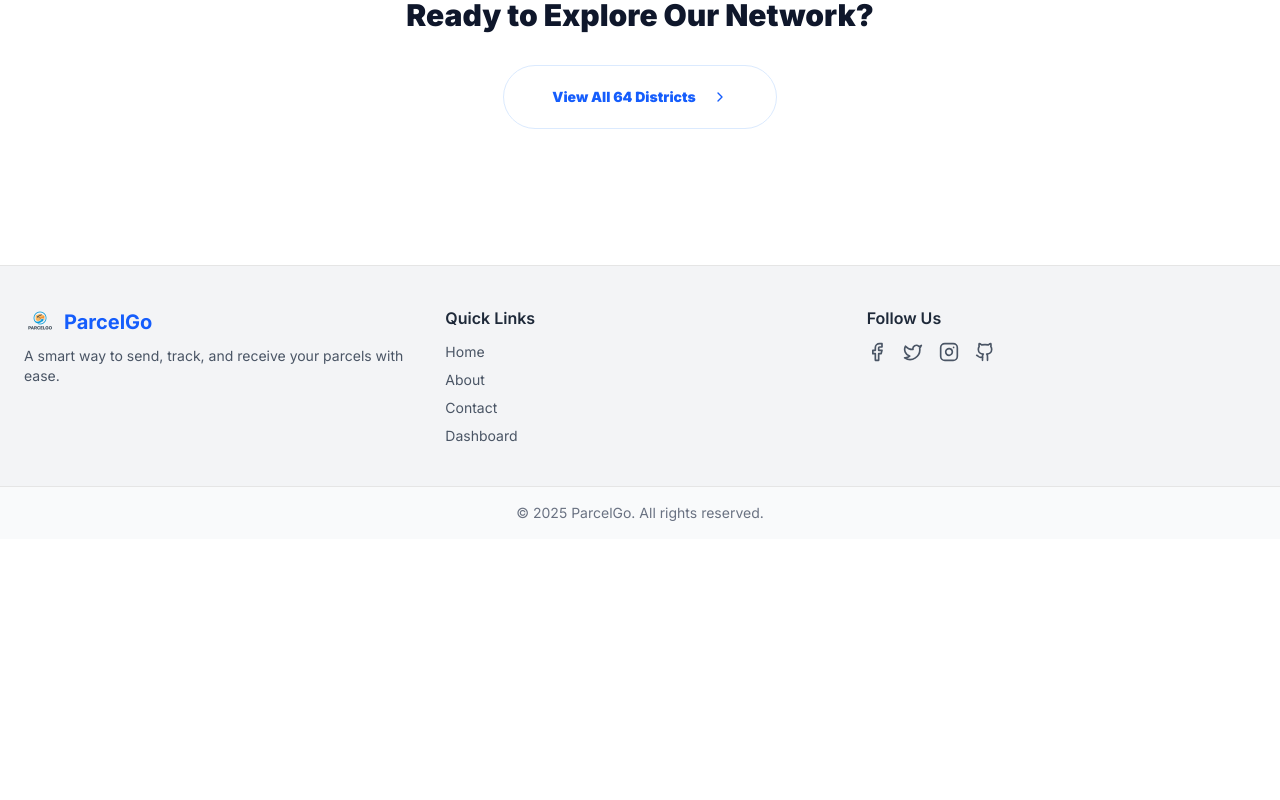
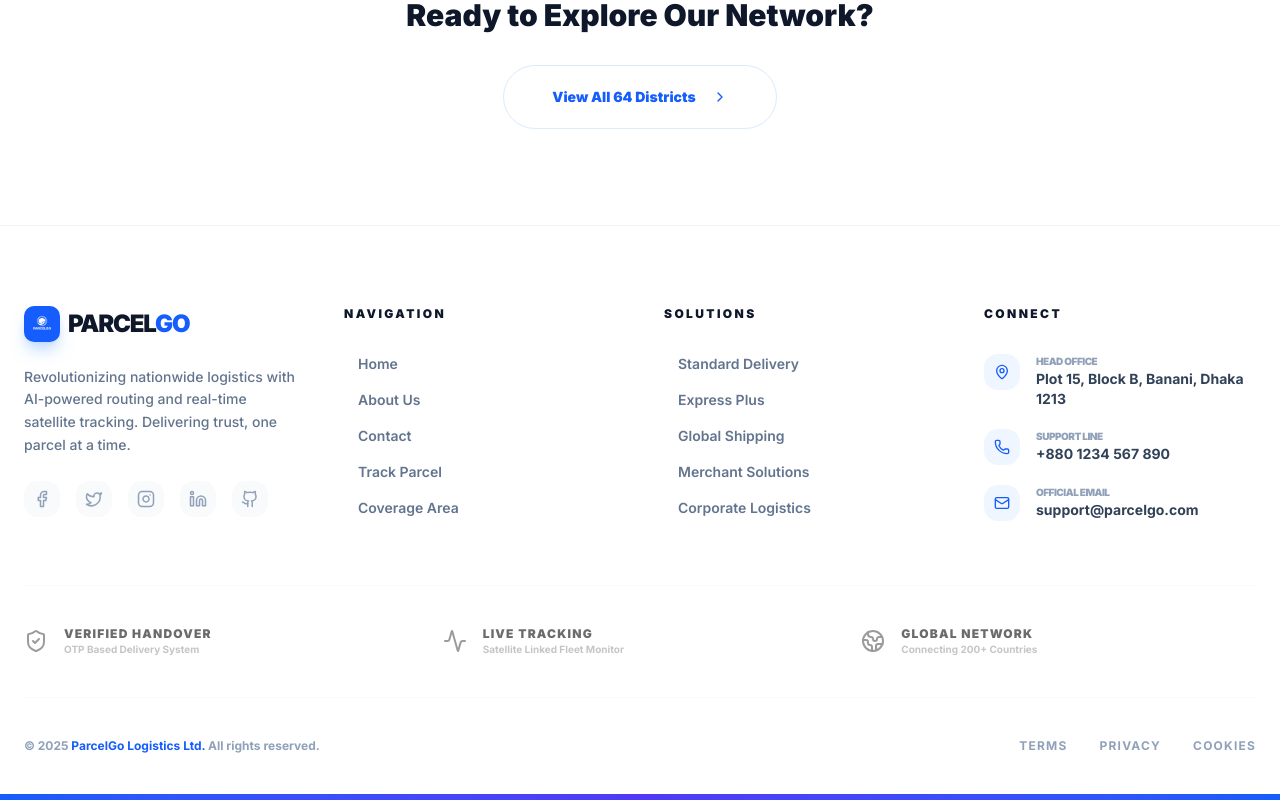
Before and after one commit to yeaminstudent5598/parcel-go-frontend, a React (Vite) app: page / in a window 1280 px wide. Shown: the part 9061-9861 px from the top of the page. Before the commit the page ends 9600 px from the top, so only its background shows below. Built offline with nearby package versions, Linux system fonts and the light colour scheme; no server answers.

Commit message:
Update: src/components/layout/Footer.tsx

```diff
--- a/src/components/layout/Footer.tsx
+++ b/src/components/layout/Footer.tsx
@@ -1,68 +1,158 @@
-// src/components/layout/Footer.tsx
+/* eslint-disable @typescript-eslint/no-explicit-any */
 import { Link } from "react-router-dom";
-import { Facebook, Twitter, Instagram, Github } from "lucide-react";
+import {
+  Facebook, Twitter, Instagram, Github, Linkedin,
+  Mail, MapPin, Phone, Truck, ChevronRight,
+  ShieldCheck, Globe2, Activity
+} from "lucide-react";
 import logo from "@/assets/logo/logo.png";
+
+// --- DYNAMIC DATA ARRAYS ---
+const quickLinks = [
+  { name: "Home", path: "/" },
+  { name: "About Us", path: "/about" },
+  { name: "Contact", path: "/contact" },
+  { name: "Track Parcel", path: "/track" },
+  { name: "Coverage Area", path: "/districts" },
+];
+
+const serviceLinks = [
+  { name: "Standard Delivery", path: "/services/standard" },
+  { name: "Express Plus", path: "/services/express" },
+  { name: "Global Shipping", path: "/services/global" },
+  { name: "Merchant Solutions", path: "/register" },
+  { name: "Corporate Logistics", path: "/services" },
+];
+
+const socialLinks = [
+  { icon: Facebook, color: "hover:text-blue-600", path: "https://facebook.com" },
+  { icon: Twitter, color: "hover:text-sky-400", path: "https://twitter.com" },
+  { icon: Instagram, color: "hover:text-pink-500", path: "https://instagram.com" },
+  { icon: Linkedin, color: "hover:text-blue-700", path: "https://linkedin.com" },
+  { icon: Github, color: "hover:text-slate-900 dark:hover:text-white", path: "https://github.com" },
+];
+
+const contactInfo = [
+  { icon: MapPin, text: "Plot 15, Block B, Banani, Dhaka 1213", label: "Head Office" },
+  { icon: Phone, text: "+880 1234 567 890", label: "Support Line" },
+  { icon: Mail, text: "support@parcelgo.com", label: "Official Email" },
+];
 
 const Footer = () => {
   return (
-    <footer className="bg-gray-100 dark:bg-gray-900 border-t mt-10 text-gray-800 dark:text-gray-200">
-      <div className="max-w-7xl mx-auto px-6 py-10 grid grid-cols-1 md:grid-cols-3 gap-8">
-        {/* Logo + About */}
-        <div>
-          <div className="flex items-center gap-2">
-            <img src={logo} alt="ParcelGo Logo" className="h-8 w-8"/>
-            <h2 className="text-xl font-bold text-blue-600 dark:text-blue-400">ParcelGo</h2>
+    <footer className="bg-white dark:bg-slate-950 border-t border-slate-100 dark:border-slate-900 pt-20 overflow-hidden">
+      <div className="container mx-auto px-6">
+
+        {/* --- TOP GRID: MAIN CONTENT --- */}
+        <div className="grid grid-cols-1 md:grid-cols-2 lg:grid-cols-4 gap-12 pb-16">
+
+          {/* Column 1: Brand & Bio */}
+          <div className="space-y-6">
+            <Link to="/" className="flex items-center gap-2 group">
+              <div className="bg-blue-600 p-1.5 rounded-lg shadow-lg shadow-blue-200 dark:shadow-none transition-transform group-hover:scale-105">
+                <img src={logo} alt="P" className="h-6 w-auto brightness-0 invert" />
               </div>
-          <p className="text-gray-600 dark:text-gray-300 mt-2 text-sm">
-            A smart way to send, track, and receive your parcels with ease.
+              <span className="text-2xl font-black text-slate-900 dark:text-white tracking-tighter uppercase">
+                Parcel<span className="text-blue-600">Go</span>
+              </span>
+            </Link>
+            <p className="text-slate-500 dark:text-slate-400 text-sm leading-relaxed font-medium">
+              Revolutionizing nationwide logistics with AI-powered routing and real-time satellite tracking. Delivering trust, one parcel at a time.
             </p>
+            <div className="flex gap-4">
+              {socialLinks.map((social, i) => (
+                <a
+                  key={i} href={social.path} target="_blank" rel="noreferrer"
+                  className={`p-2 rounded-xl bg-slate-50 dark:bg-slate-900 text-slate-400 transition-all ${social.color} hover:scale-110 border border-transparent hover:border-slate-100 dark:hover:border-slate-800`}
+                >
+                  <social.icon size={18} />
+                </a>
+              ))}
+            </div>
           </div>
 
-        {/* Quick Links */}
+          {/* Column 2: Quick Navigation */}
           <div>
-          <h3 className="font-semibold text-gray-800 dark:text-gray-200 mb-3">Quick Links</h3>
-          <ul className="space-y-2 text-sm text-gray-600 dark:text-gray-300">
-            <li>
-              <Link to="/" className="hover:text-blue-500 dark:hover:text-blue-400">Home</Link>
+            <h3 className="text-slate-900 dark:text-white font-black uppercase text-xs tracking-[0.2em] mb-8">Navigation</h3>
+            <ul className="space-y-4">
+              {quickLinks.map((link) => (
+                <li key={link.name}>
+                  <Link to={link.path} className="group flex items-center text-sm text-slate-500 dark:text-slate-400 hover:text-blue-600 dark:hover:text-blue-400 transition-colors font-semibold">
+                    <ChevronRight size={14} className="mr-0 opacity-0 group-hover:mr-2 group-hover:opacity-100 transition-all" />
+                    {link.name}
+                  </Link>
                 </li>
-            <li>
-              <Link to="/about" className="hover:text-blue-500 dark:hover:text-blue-400">About</Link>
-            </li>
-            <li>
-              <Link to="/contact" className="hover:text-blue-500 dark:hover:text-blue-400">Contact</Link>
-            </li>
-            <li>
-              <Link to="/dashboard" className="hover:text-blue-500 dark:hover:text-blue-400">Dashboard</Link>
-            </li>
+              ))}
             </ul>
           </div>
 
-        {/* Social Links */}
+          {/* Column 3: Services */}
           <div>
-          <h3 className="font-semibold text-gray-800 dark:text-gray-200 mb-3">Follow Us</h3>
-          <div className="flex gap-4 text-gray-600 dark:text-gray-300">
-            <a href="#" target="_blank" rel="noreferrer" className="hover:text-blue-500 dark:hover:text-blue-400">
-              <Facebook size={20} />
-            </a>
-            <a href="#" target="_blank" rel="noreferrer" className="hover:text-blue-400 dark:hover:text-blue-300">
-              <Twitter size={20} />
-            </a>
-            <a href="#" target="_blank" rel="noreferrer" className="hover:text-pink-500 dark:hover:text-pink-400">
-              <Instagram size={20} />
-            </a>
-            <a href="#" target="_blank" rel="noreferrer" className="hover:text-gray-800 dark:hover:text-gray-200">
-              <Github size={20} />
-            </a>
+            <h3 className="text-slate-900 dark:text-white font-black uppercase text-xs tracking-[0.2em] mb-8">Solutions</h3>
+            <ul className="space-y-4">
+              {serviceLinks.map((link) => (
+                <li key={link.name}>
+                  <Link to={link.path} className="group flex items-center text-sm text-slate-500 dark:text-slate-400 hover:text-blue-600 dark:hover:text-blue-400 transition-colors font-semibold">
+                    <ChevronRight size={14} className="mr-0 opacity-0 group-hover:mr-2 group-hover:opacity-100 transition-all" />
+                    {link.name}
+                  </Link>
+                </li>
+              ))}
+            </ul>
+          </div>
+
+          {/* Column 4: Contact & Verification */}
+          <div className="space-y-8">
+            <div>
+               <h3 className="text-slate-900 dark:text-white font-black uppercase text-xs tracking-[0.2em] mb-8">Connect</h3>
+               <div className="space-y-5">
+                  {contactInfo.map((info, i) => (
+                    <div key={i} className="flex gap-4 items-start">
+                       <div className="p-2.5 rounded-xl bg-blue-50 dark:bg-blue-900/20 text-blue-600">
+                          <info.icon size={16} />
+                       </div>
+                       <div>
+                          <p className="text-[10px] font-black uppercase text-slate-400 tracking-tighter">{info.label}</p>
+                          <p className="text-sm font-bold text-slate-700 dark:text-slate-300">{info.text}</p>
+                       </div>
+                    </div>
+                  ))}
                </div>
             </div>
           </div>
 
-      {/* Bottom Bar */}
-      <div className="border-t bg-gray-50 dark:bg-gray-800">
-        <div className="max-w-7xl mx-auto px-6 py-4 text-center text-sm text-gray-500 dark:text-gray-300">
-          © {new Date().getFullYear()} ParcelGo. All rights reserved.
+        </div>
+
+        {/* --- MIDDLE BAR: TRUST INDICATORS --- */}
+        <div className="grid grid-cols-1 md:grid-cols-3 gap-6 py-10 border-y border-slate-50 dark:border-slate-900">
+           {[
+             { i: <ShieldCheck/>, t: "Verified Handover", d: "OTP Based Delivery System" },
+             { i: <Activity/>, t: "Live Tracking", d: "Satellite Linked Fleet Monitor" },
+             { i: <Globe2/>, t: "Global Network", d: "Connecting 200+ Countries" }
+           ].map((item, idx) => (
+             <div key={idx} className="flex items-center gap-4 justify-center md:justify-start grayscale opacity-60 hover:grayscale-0 hover:opacity-100 transition-all cursor-default">
+                <div className="text-blue-600">{item.i}</div>
+                <div><p className="text-xs font-black uppercase tracking-widest">{item.t}</p><p className="text-[10px] text-slate-400 font-bold">{item.d}</p></div>
+             </div>
+           ))}
+        </div>
+
+        {/* --- BOTTOM BAR: LEGAL & COPYRIGHT --- */}
+        <div className="py-10 flex flex-col md:flex-row justify-between items-center gap-6">
+          <p className="text-xs font-bold text-slate-400">
+            © {new Date().getFullYear()} <span className="text-blue-600">ParcelGo Logistics Ltd.</span> All rights reserved.
+          </p>
+          <div className="flex gap-8">
+            <Link to="/terms" className="text-xs font-bold text-slate-400 hover:text-slate-600 transition-colors uppercase tracking-widest">Terms</Link>
+            <Link to="/privacy" className="text-xs font-bold text-slate-400 hover:text-slate-600 transition-colors uppercase tracking-widest">Privacy</Link>
+            <Link to="/faq" className="text-xs font-bold text-slate-400 hover:text-slate-600 transition-colors uppercase tracking-widest">Cookies</Link>
           </div>
         </div>
+
+      </div>
+
+      {/* Decorative Gradient Line */}
+      <div className="h-1.5 w-full bg-gradient-to-r from-blue-600 via-indigo-600 to-blue-600" />
     </footer>
   );
 };
```
Lines whose indentation alone changed are shown as unchanged.
